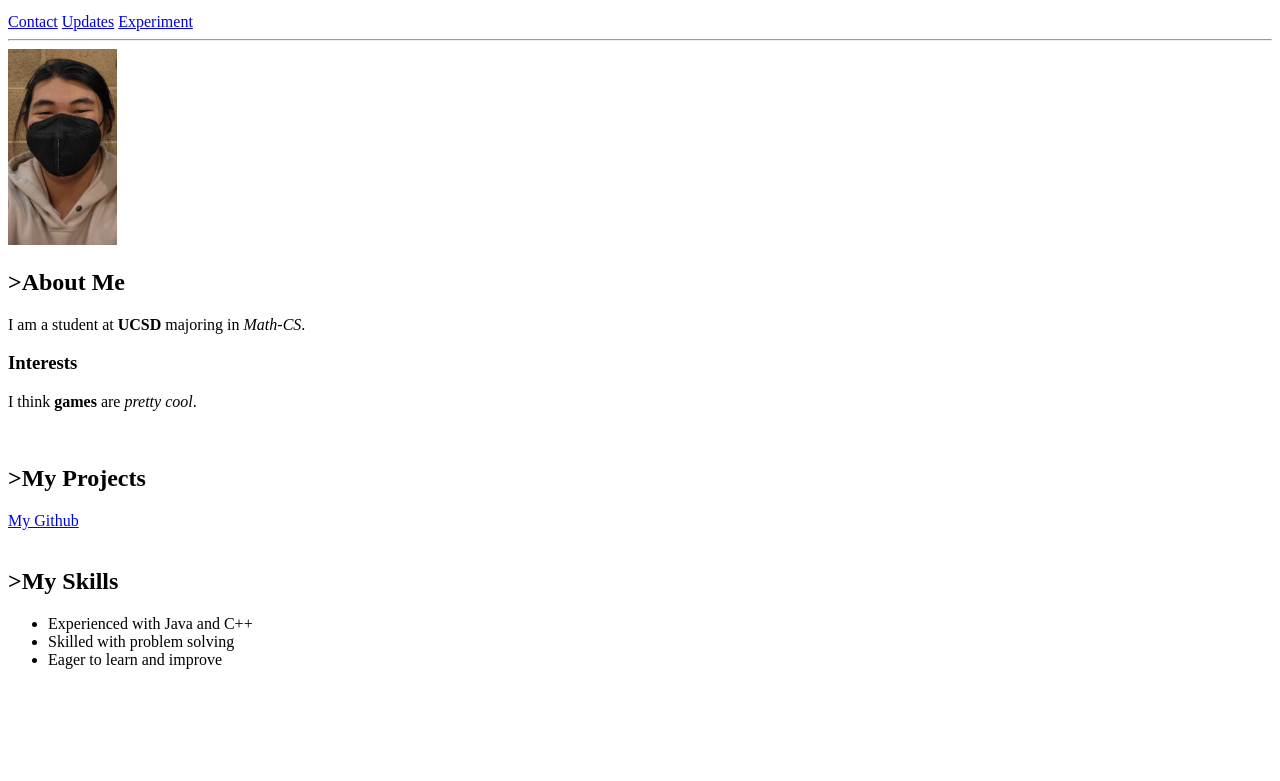
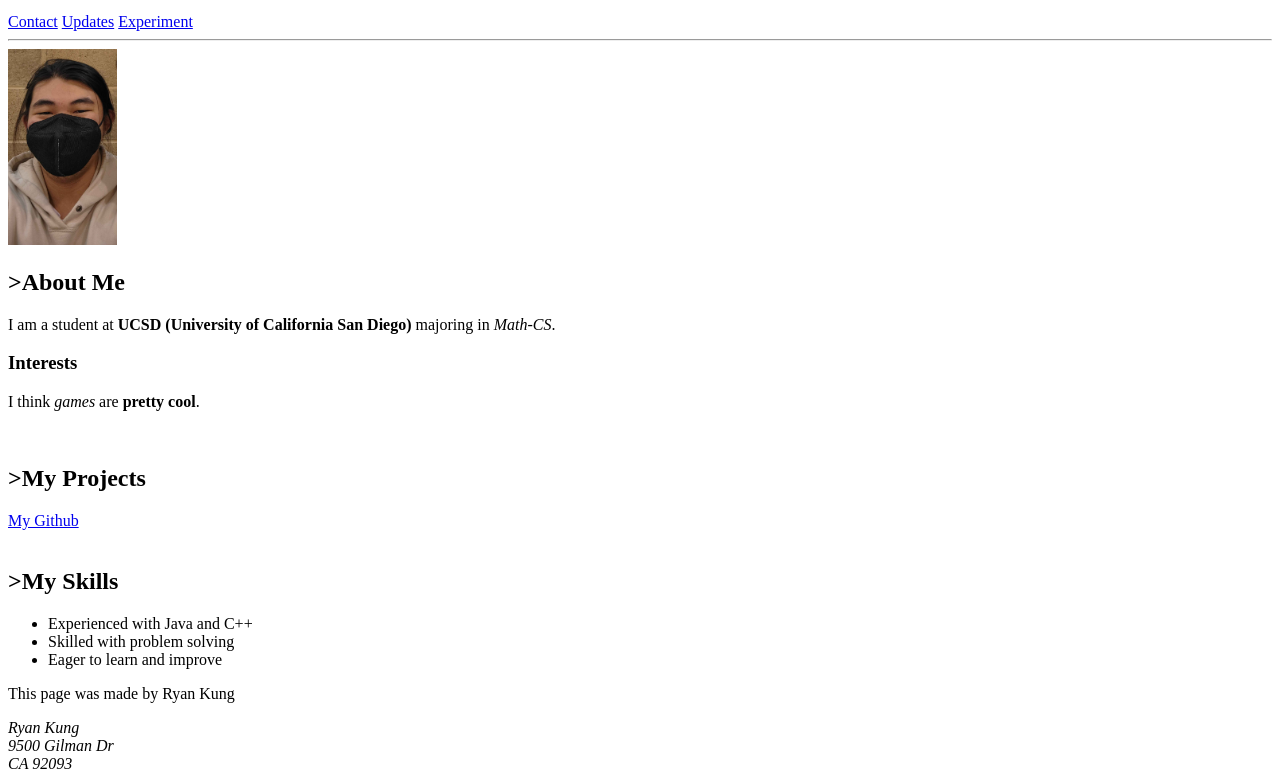
Before and after one commit to kungryan/cse134-hw2, a plain HTML site: page index.html in a window 1280 px wide. Shown: the part 101-882 px from the top of the page. Before the commit the page ends 800 px from the top, so only its background shows below. Drawn offline with Linux system fonts and the light colour scheme.

Commit message:
slight changes

```diff
--- a/index.html
+++ b/index.html
@@ -5,9 +5,12 @@
     <meta name="viewport" content="width=device-width, initial-scale=1">
     <title>Portfolio Homepage</title>
     <link href="images/favicon.ico" rel="icon">
+
+    <!--TODO-->
     <style>
     </style>
 
+    <!--TODO-->
     <script>
     </script>
 </head>
@@ -28,10 +31,10 @@
         </div>
         <section>
             <h2>>About Me</h2>
-            <p>I am a student at <b>UCSD</b> majoring in <i>Math-CS</i>.</p>
+            <p>I am a student at <b><abbr>UCSD</abbr> (University of California San Diego)</b> majoring in <i>Math-CS</i>.</p>
             <aside>
                 <h3>Interests</h3>
-                <p>I think <strong>games</strong> are <em>pretty cool</em>.</p>
+                <p>I think <em>games</em> are <strong>pretty cool</strong>.</p>
             </aside>
         </section>
         <br>
@@ -51,6 +54,12 @@
     </main>
 
     <footer>
+        <p> This page was made by Ryan Kung </p>
+        <address>
+            Ryan Kung<br>
+            9500 Gilman Dr<br>
+            CA 92093<br>
+        </address>
     </footer>
 </body>
 </html>
```
Also changed, not shown: contact.html (+3 -2 lines), experiment.html (+4 -2 lines), images/sitemap.svg (added).
